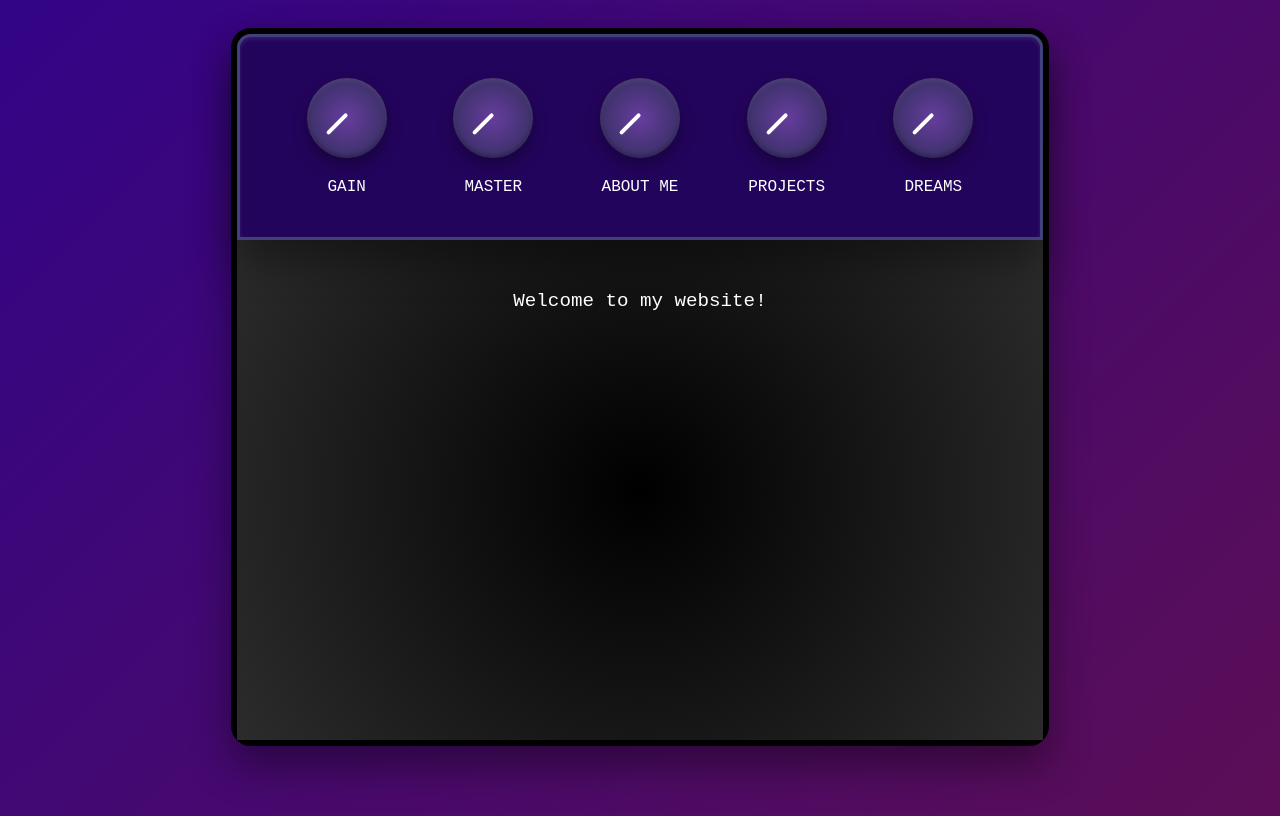
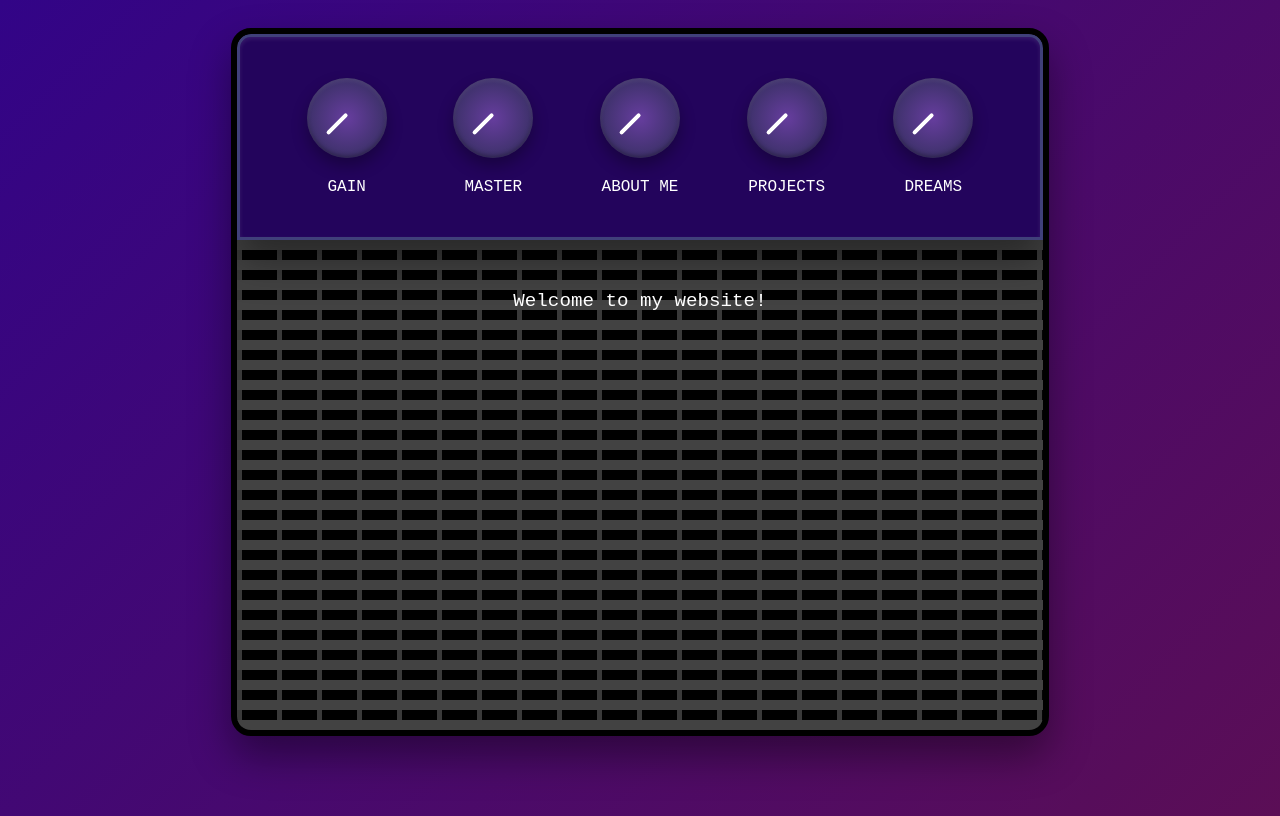
Before and after one commit to zuckerburger/personal-website, a plain HTML site: page index.html in a window 1280 px wide. Drawn offline with Linux system fonts and the light colour scheme.

Commit message:
Add mesh

```diff
--- a/styles.css
+++ b/styles.css
@@ -19,7 +19,10 @@ body {
     justify-content: center;
     border-radius: 20px;
     width: max-content;
+    box-sizing: border-box;
     border: solid black 6px;
+    background-color: black;
+    overflow: hidden;
     box-shadow:
         0 20px 40px rgba(0,0,0,0.4),
         inset 0 2px 4px rgba(255,255,255,0.1);
@@ -51,9 +54,15 @@ body {
     padding: 50px;
     text-align: center;
     width: 100%;
-    height: 500px;
+
+    height: 490px;
     box-sizing: border-box;
-    background: radial-gradient(circle at 50% 50%, black , rgb(44, 44, 44))
+    background-image:
+        linear-gradient(rgb(66, 66, 66) 10px, transparent 1px),
+        linear-gradient(90deg, rgb(57, 57, 57) 5px, transparent 1px);
+    background-size: 40px 20px;
+    background-color: rgba(0, 0, 0, 0.6);
+
 }
 
 .knob {
```
